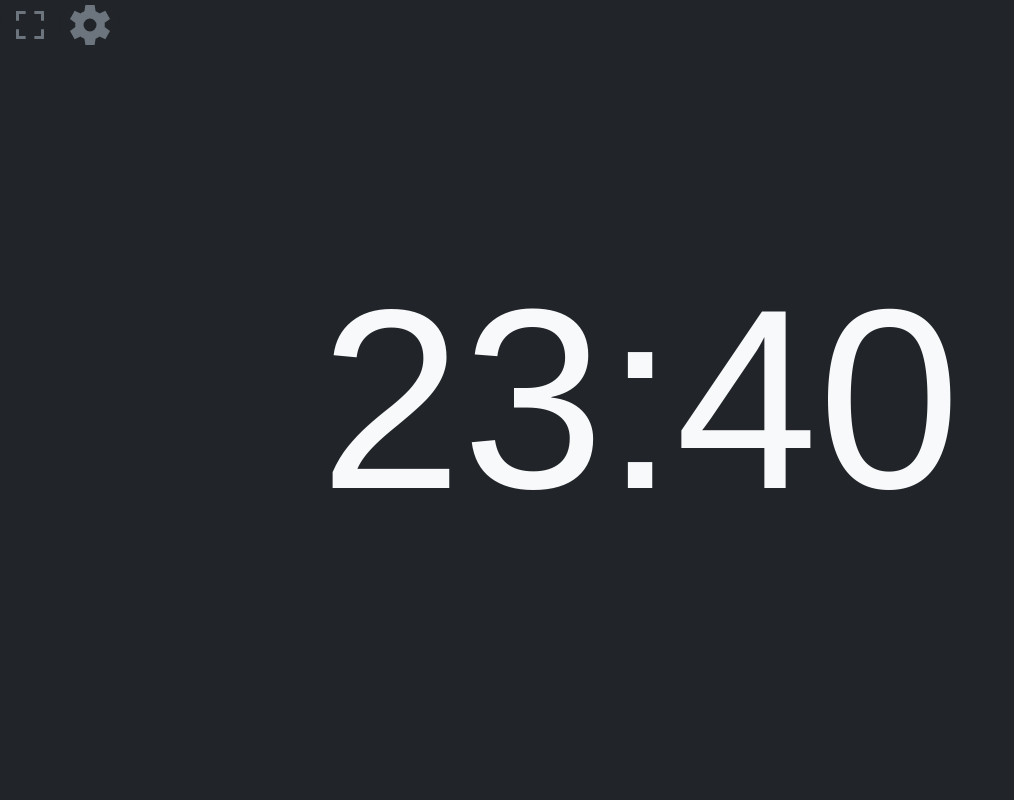
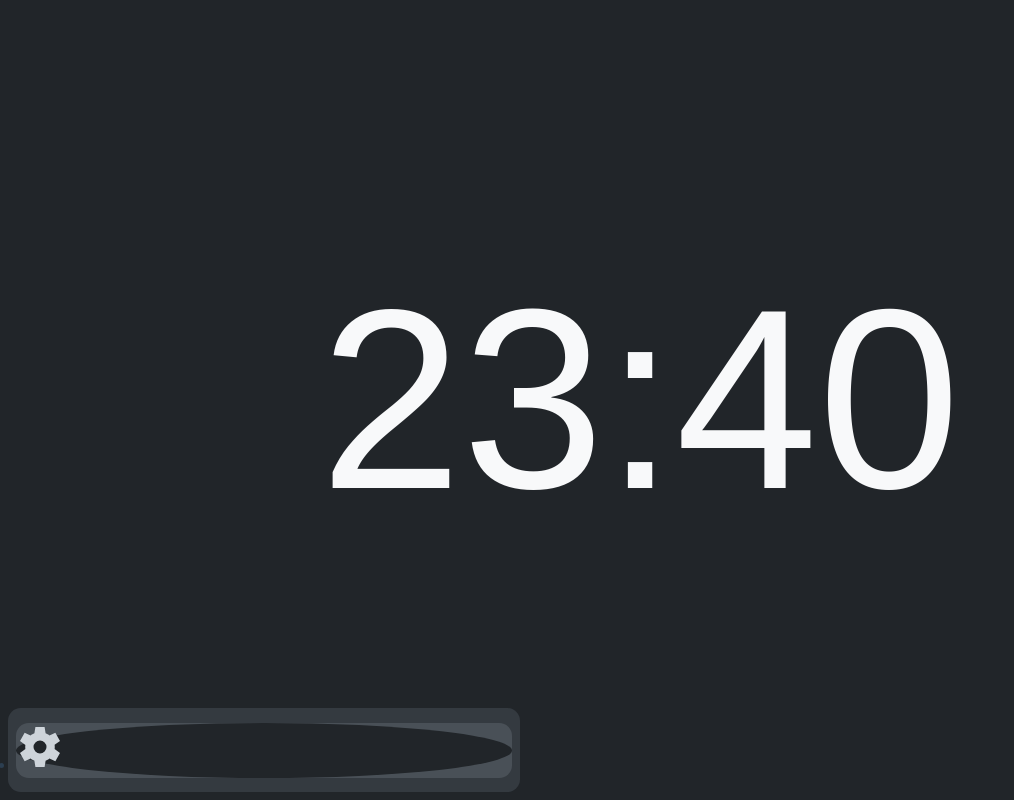
Before and after one commit to Flamz23/desk-dashboard, a Vue app: page / in a window 1280 px wide. Shown: the whole page, without its empty margins (0-1014 px from the left). Built offline with nearby package versions, Linux system fonts and the light colour scheme; a web font is replaced by a local one.

Commit message:
Adjusted padding and margins for DrawOverComponent

```diff
--- a/src/components/DrawOverComponent.vue
+++ b/src/components/DrawOverComponent.vue
@@ -1,11 +1,12 @@
 <template>
     <nav class="drawover-nav">
-        <button class="nav-buttons">
-            <IconFullscreen />
-        </button>
-        <button class="nav-buttons">
-            <IconSettings />
-        </button>
+        <ul class="setting-list">
+            <li>
+                <div class="icon-wrapper">
+                    <IconSettings />
+                </div>
+            </li>
+        </ul>
     </nav>
 </template>
 
@@ -16,15 +17,42 @@ import IconFullscreen from './icons/IconFullscreen.vue';
 
 <style>
 .drawover-nav {
-    background-color: #212529;
+    display: flex;
+
+    position: fixed;
+    bottom: 0;
+    left: 0;
+    margin: 0.5rem;
+
+    width: 40%;
+    min-width: 20rem;
+    height: auto;
+    padding: 0.5rem;
+
+
+    border-radius: 0.8rem;
+
+    background-color: #343A40;
 }
-.nav-buttons {
+
+.setting-list {
+    width: 100%;
+    padding: 0;
+}
+
+.setting-list > li {
+    margin: 0.4rem 0 0.4rem 0;
+    border-radius: 0.8rem;
+    background-color: #495057;
+}
+
+.icon-wrapper {
     border: none;
     border-color: #6C757D;
     border-radius: 50%;
     background-color: #212529;
 }
 svg {
-    fill: #6C757D;
+    fill: #CED4DA;
 }
 </style>
```
